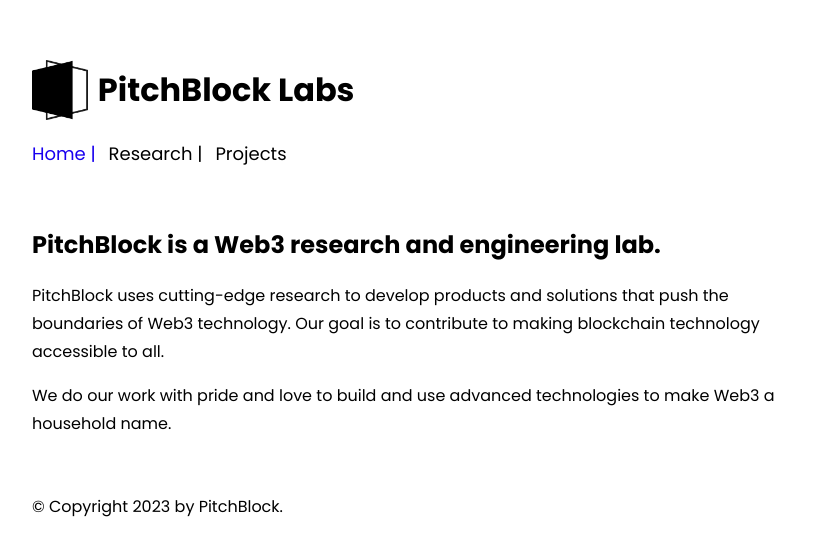
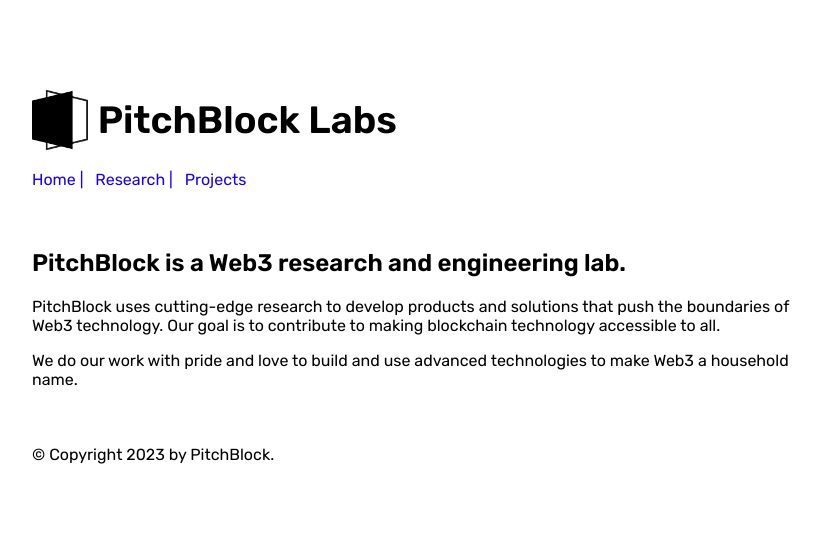
Before and after one commit to PitchBlock/pitchblock.github.io, a plain HTML site: page index.html in a window 1280 px wide. Shown: the whole page, without its empty margins (228-1049 px from the left). Drawn offline with Linux system fonts and the light colour scheme.

Commit message:
Synchronized build

```diff
--- a/index.html
+++ b/index.html
@@ -1,5 +1,7 @@
 <!doctype html>
-<meta charset="utf-8">
+<meta charset="UTF-8">
+<meta name="viewport" content="width=device-width, initial-scale=1.0">
+<meta http-equiv="X-UA-Compatible" content="ie=edge">
 <link rel="stylesheet" href="static/style.css">
 <title>PitchBlock is a Web3 research and engineering lab. — PB Labs website</title>
 <body>
--- a/static/style.css
+++ b/static/style.css
@@ -1,9 +1,8 @@
-@import url('https://fonts.googleapis.com/css2?family=Barlow:wght@400;500;600&family=Poppins:ital,wght@0,100;0,300;0,400;0,500;0,700;1,400&family=Rubik:ital,wght@0,300;0,400;0,600;1,300;1,400&display=swap');
+@import url('https://fonts.googleapis.com/css2?family=Barlow:wght@400;500;600&family=Rubik:ital,wght@0,300;0,400;0,600;1,300;1,400&display=swap');
 
 body {
-    font-family: 'Poppins', sans-serif;
-    font-size: 16px;
-    margin: 20px auto;
+    font-family: 'Rubik', sans-serif;
+    margin: 50px 25px;
     background-color: #fff;
 }
 
@@ -17,15 +16,17 @@ a:hover {
 }
 
 header, footer, div.page {
-    max-width: 760px;
+    width: 760px;
     margin: 0 auto;
     background: #fff;
     padding: 20px 30px;
 }
 
 header h1 {
+    /* color: #169bbd; */
     margin: 0;
-    font-size: 32px;
+    font-weight: bold;
+    font-size: 38px;
 }
 
 header nav ul {
@@ -38,15 +39,6 @@ header nav ul li {
     display: inline;
     margin: 0 8px 0 0;
     padding: 0;
-    font-size: 18px;
-}
-
-header nav ul li a {
-    color: black;
-}
-
-.active a {
-    color: #1900ef;
 }
 
 header #header-logo {
@@ -60,10 +52,6 @@ header #header-logo img {
     margin-right: 10px;
 }
 
-p {
-    line-height: 28px;
-}
-
 div.page {
     background: #fff;
 }
```
Also changed, not shown: projects/index.html (+3 -1 lines), research/index.html (+3 -1 lines).
